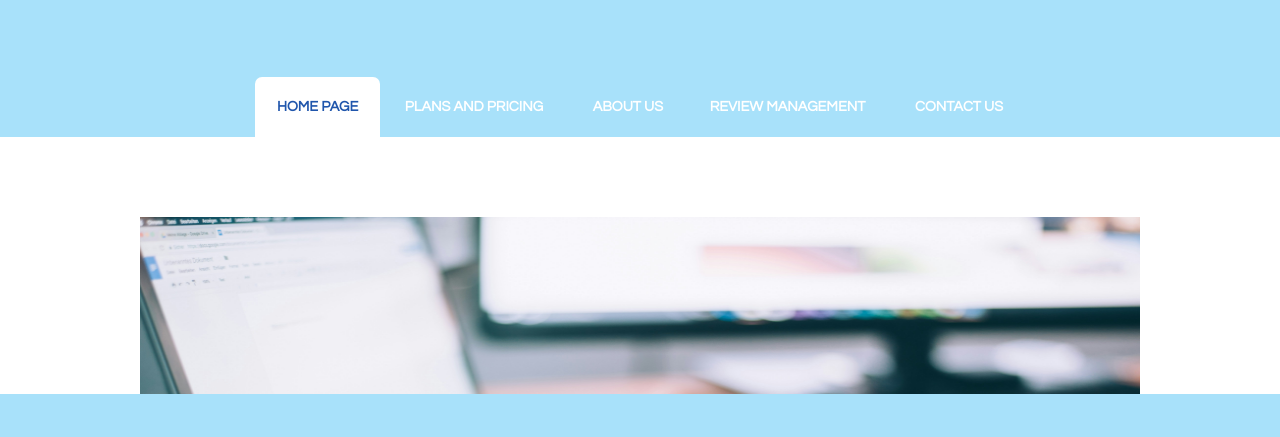
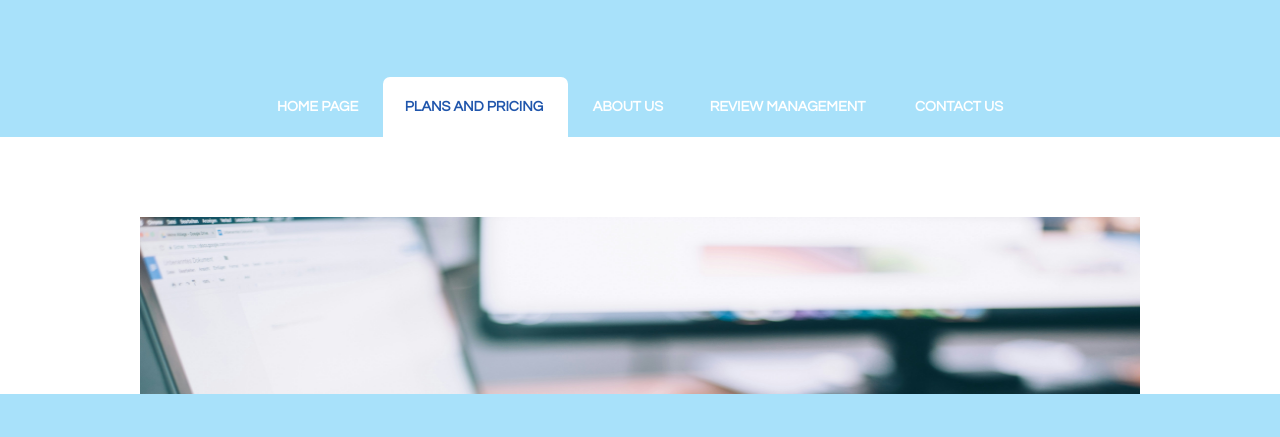
Before and after one commit to ReviewMaestro/ReviewMaestro, a plain HTML site: page Pricing.html in a window 1280 px wide. Shown: the part 361-798 px from the top of the page. Drawn offline with Linux system fonts and the light colour scheme.

Commit message:
Update Pricing.html

```diff
--- a/Pricing.html
+++ b/Pricing.html
@@ -38,8 +38,8 @@ Released   : 20140322
     </div>
     <div id="menu">
       <ul>
-        <li class="active"><a href="#" accesskey="1" title="">Home page</a></li>
-        <li><a href="#" accesskey="2" title="">plans and pricing&nbsp;</a></li>
+        <li><a href="https://reviewmaestro.co.uk/" accesskey="1" title="Home">Home page</a></li>
+        <li class="active"><a href="#" accesskey="2" title="">plans and pricing&nbsp;</a></li>
         <li><a href="#" accesskey="3" title="">About Us</a></li>
         <li><a href="#" accesskey="4" title="">REview management&nbsp;</a></li>
         <li><a href="#" accesskey="5" title="">Contact Us</a></li>
```
